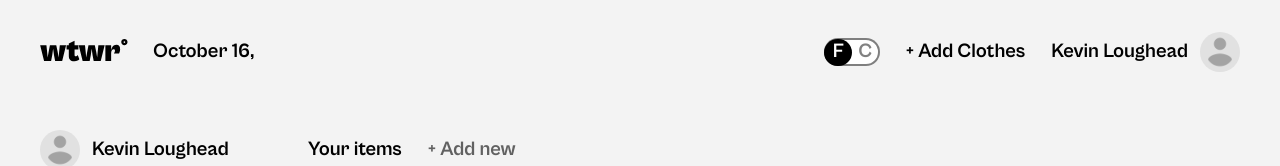
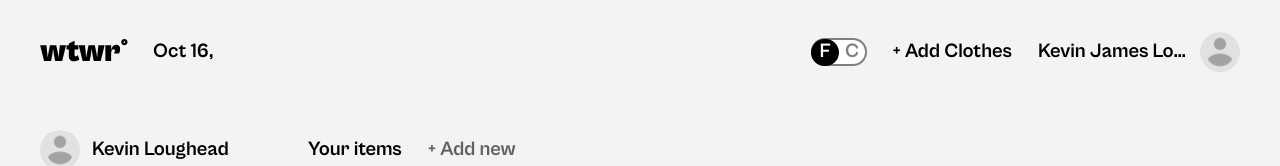
Before and after one commit to kvnloughead/wtwr, a React (Create React App) app: page /profile in a window 1280 px wide. Shown: the top 166 px of the page. Built offline with nearby package versions, Linux system fonts and the light colour scheme; no server answers.

Commit message:
Fix location and text rendering

```diff
--- a/src/components/App/App.jsx
+++ b/src/components/App/App.jsx
@@ -66,7 +66,7 @@ function App() {
             C: Math.round(((data.main.temp - 32) * 5) / 9),
           },
         });
-        setLocation({ ...location, city: data.location.name });
+        setLocation({ ...location, city: data.name });
       })
       .catch((err) => console.error(err));
   }, []);
--- a/src/components/Header/Header.css
+++ b/src/components/Header/Header.css
@@ -19,6 +19,7 @@
   font-size: 20px;
   line-height: 1.2;
   grid-area: time-and-place;
+  max-width: 150px;
 }
 
 .header__nav {
--- a/src/components/Header/Header.jsx
+++ b/src/components/Header/Header.jsx
@@ -8,15 +8,15 @@ import './Header.css';
 
 function Header({ openAddModal, location }) {
   const date = new Date().toLocaleString('default', {
-    month: 'long',
+    month: 'short',
     day: 'numeric',
   });
 
   return (
     <header className="header">
       <img className="header__logo" src={logo} alt="WTWR logo" />
-      <div className="header__time-and-place">
-        <span className="header__time">
+      <div className="header__time-and-place ellipsis">
+        <span>
           <time className="header__time" dateTime={date}>
             {`${date}, `}
           </time>
@@ -32,7 +32,7 @@ function Header({ openAddModal, location }) {
           onClick={openAddModal}
         />
         <div className="user">
-          <p className="name">Kevin Loughead</p>
+          <p className="name ellipsis">Kevin James Loughead</p>
           <img className="avatar" src={avatar} alt="User's avatar" />
         </div>
       </nav>
--- /dev/null
+++ b/src/css/mixins.css
@@ -0,0 +1,5 @@
+.ellipsis {
+  text-overflow: ellipsis;
+  white-space: nowrap;
+  overflow: hidden;
+}
--- a/src/css/user.css
+++ b/src/css/user.css
@@ -9,6 +9,7 @@
   font-size: 20px;
   line-height: 1.2;
   margin: 0;
+  max-width: 150px;
 }
 
 .user .avatar {
--- a/src/index.css
+++ b/src/index.css
@@ -1,5 +1,6 @@
 @import url('./vendor/normalize.css');
 @import url('./vendor/fonts/fonts.css');
+@import url('./css/mixins.css');
 @import url('./css/user.css');
 @import url('./css/button.css');
 @import url('./css/cards.css');
```
